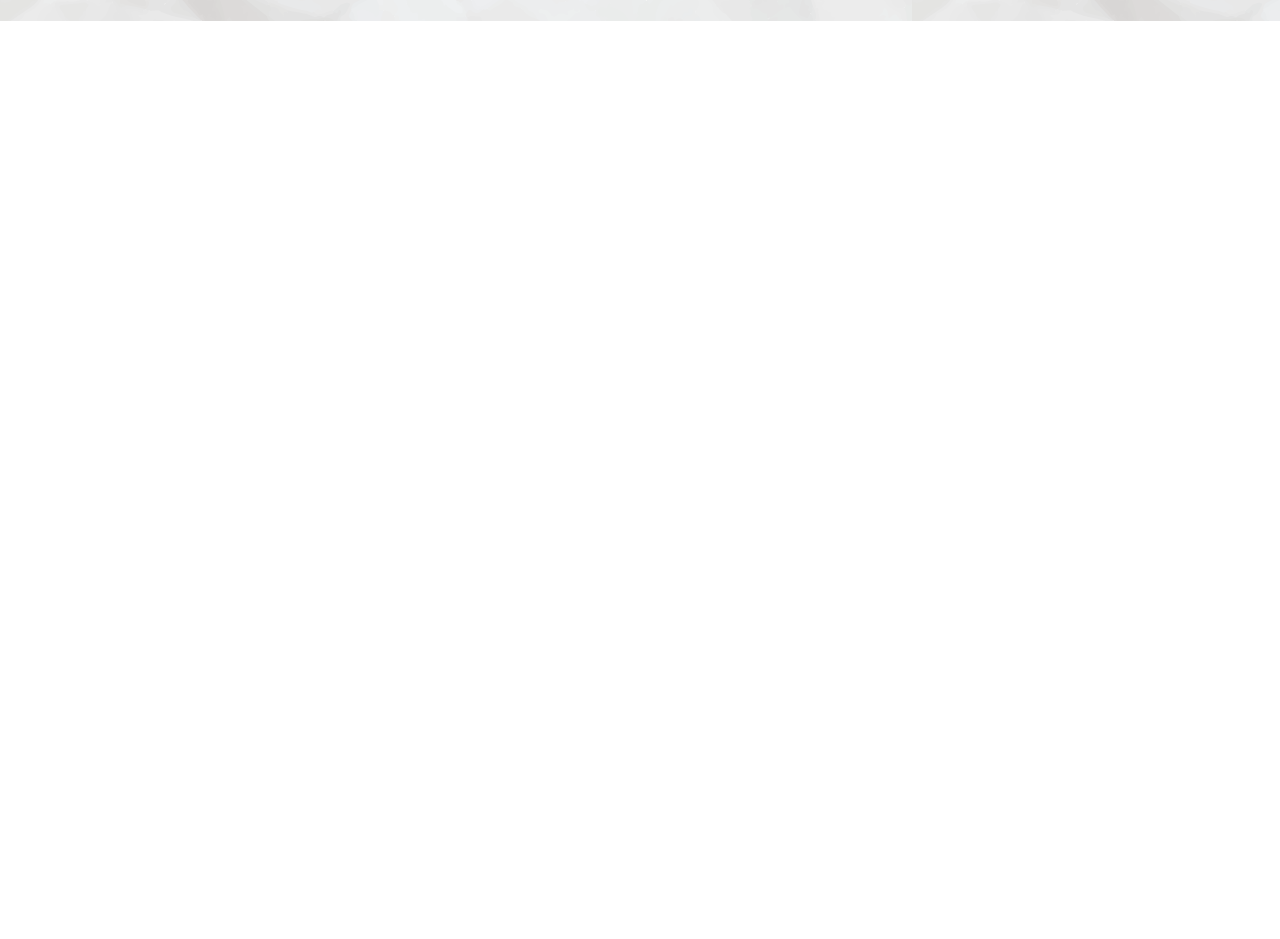
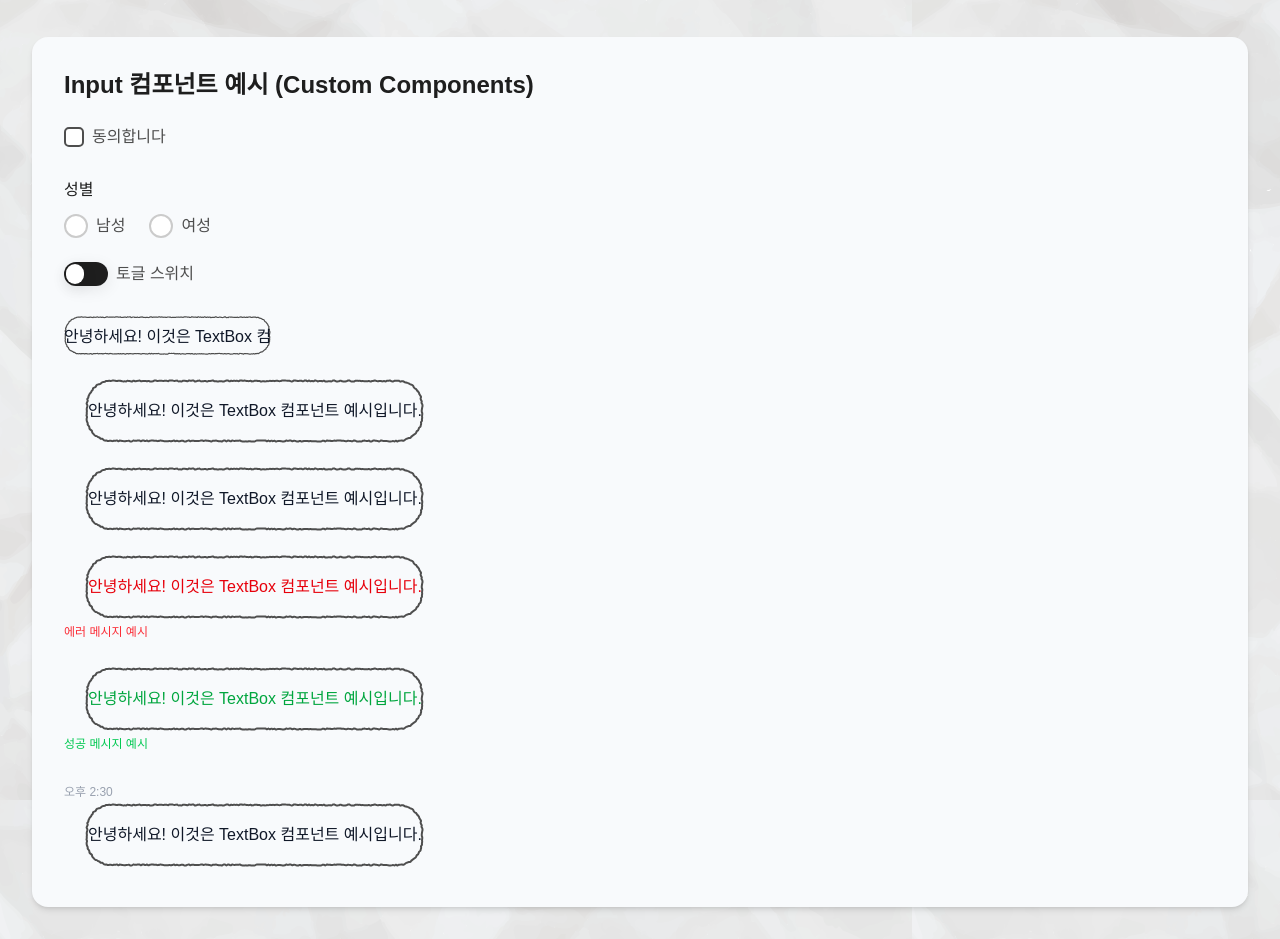
Before and after one commit to pinggyeKing/pinggyeking-frontend, a Next.js app: page /testpage in a window 1280 px wide. Shown: the part 2440-3379 px from the top of the page. Before the commit the page ends 2461 px from the top, so only its background shows below. Built offline with nearby package versions, Linux system fonts and the light colour scheme.

Commit message:
feat: Enhance Dashboard with input components and TextBox functionality for improved user interaction

```diff
--- a/src/app/testpage/page.tsx
+++ b/src/app/testpage/page.tsx
@@ -1,9 +1,23 @@
-"use client";
-import CharacterWithSpeechBubble from "@/components/icons/CharacterWithSpeechBubble";
-import { useEffect, useState } from "react";
+'use client';
+import CharacterWithSpeechBubble from '@/components/icons/CharacterWithSpeechBubble';
+import { useEffect, useState } from 'react';
+import styles from './testpage.module.scss';
+import Checkbox from '@/components/inputs/Checkbox';
+import Radio from '@/components/inputs/Radio';
+import Toggle from '@/components/inputs/Toggle';
+import TextBox from '@/components/inputs/TextBox/TextBox';
 
 function Dashboard() {
   const [fontLoaded, setFontLoaded] = useState<boolean>(false);
+  const [textValue, setTextValue] = useState(
+    '안녕하세요! 이것은 TextBox 컴포넌트 예시입니다.',
+  );
+  const [numberValue, setNumberValue] = useState('');
+  const [checkboxValue, setCheckboxValue] = useState(false);
+  const [radioValue, setRadioValue] = useState('');
+  const [selectValue, setSelectValue] = useState('');
+  const [textareaValue, setTextareaValue] = useState('');
+  const [toggleValue, setToggleValue] = useState(false);
 
   useEffect(() => {
     // 폰트 로딩 상태 확인
@@ -12,10 +26,10 @@ function Dashboard() {
         await document.fonts.ready;
         const fontFaces = Array.from(document.fonts);
         const ownglyphFont = fontFaces.find(
-          (font) => font.family === "Ownglyph PDH"
+          (font) => font.family === 'Ownglyph PDH',
         );
-        setFontLoaded(!!ownglyphFont && ownglyphFont.status === "loaded");
-        console.log("Font loading status:", {
+        setFontLoaded(!!ownglyphFont && ownglyphFont.status === 'loaded');
+        console.log('Font loading status:', {
           ready: true,
           ownglyphFound: !!ownglyphFont,
           status: ownglyphFont?.status,
@@ -25,7 +39,7 @@ function Dashboard() {
           })),
         });
       } catch (error) {
-        console.error("Font loading check failed:", error);
+        console.error('Font loading check failed:', error);
       }
     };
 
@@ -33,24 +47,43 @@ function Dashboard() {
   }, []);
 
   const characters = [
-    "default",
-    "excited",
-    "kidding",
-    "sad",
-    "cute",
-    "cool",
-    "crown",
-    "suit",
+    'default',
+    'excited',
+    'kidding',
+    'sad',
+    'cute',
+    'cool',
+    'crown',
+    'suit',
   ] as const;
 
-  const bubblePositions = ["top", "bottom", "left", "right"] as const;
+  const bubblePositions = ['top', 'bottom', 'left', 'right'] as const;
+
+  const handleTextChange = (e: React.ChangeEvent<HTMLInputElement>) => {
+    setTextValue(e.target.value);
+  };
+  const handleNumberChange = (e: React.ChangeEvent<HTMLInputElement>) => {
+    setNumberValue(e.target.value);
+  };
+  const handleCheckboxChange = (e: React.ChangeEvent<HTMLInputElement>) => {
+    setCheckboxValue(e.target.checked);
+  };
+  const handleRadioChange = (e: React.ChangeEvent<HTMLInputElement>) => {
+    setRadioValue(e.target.value);
+  };
+  const handleSelectChange = (e: React.ChangeEvent<HTMLSelectElement>) => {
+    setSelectValue(e.target.value);
+  };
+  const handleTextareaChange = (e: React.ChangeEvent<HTMLTextAreaElement>) => {
+    setTextareaValue(e.target.value);
+  };
 
   return (
     <div className="p-8 space-y-12">
       <div className="bg-blue-1 p-4 rounded">
         <h1 className="text-2xl font-bold">캐릭터 컴포넌트 테스트</h1>
         <p className="text-sm mt-2">
-          폰트 로딩 상태: {fontLoaded ? "✅ 로드됨" : "❌ 로드 안됨"}
+          폰트 로딩 상태: {fontLoaded ? '✅ 로드됨' : '❌ 로드 안됨'}
         </p>
       </div>
 
@@ -63,7 +96,7 @@ function Dashboard() {
           <div>
             <p className="text-sm text-grey-6 mb-2">Pretendard (기본 폰트):</p>
             <p
-              style={{ fontFamily: "Pretendard, sans-serif", fontSize: "30px" }}
+              style={{ fontFamily: 'Pretendard, sans-serif', fontSize: '30px' }}
             >
               에에... 그게...
             </p>
@@ -75,7 +108,7 @@ function Dashboard() {
             <p
               style={{
                 fontFamily: '"Ownglyph PDH", "Pretendard", sans-serif',
-                fontSize: "30px",
+                fontSize: '30px',
               }}
             >
               에에... 그게...
@@ -85,8 +118,8 @@ function Dashboard() {
             <p className="text-sm text-grey-6 mb-2">CSS 변수 사용:</p>
             <p
               style={{
-                fontFamily: "var(--font-ownglyph-pdh)",
-                fontSize: "30px",
+                fontFamily: 'var(--font-ownglyph-pdh)',
+                fontSize: '30px',
               }}
             >
               에에... 그게...
@@ -190,6 +223,75 @@ function Dashboard() {
           <p className="text-sm text-grey-6">모든 기본값 사용</p>
         </div>
       </div>
+
+      {/* input 컴포넌트 예시 (inputs 폴더 컴포넌트 활용) */}
+      <div className="mt-12 p-8 bg-slate-50 rounded-2xl shadow-md">
+        <h2 className="text-2xl font-bold mb-6">
+          Input 컴포넌트 예시 (Custom Components)
+        </h2>
+        <div className="flex flex-col gap-6">
+          {/* Checkbox 예시 */}
+          <div>
+            <Checkbox
+              checked={checkboxValue}
+              onChange={setCheckboxValue}
+              label="동의합니다"
+              size="medium"
+            />
+          </div>
+          {/* Radio 예시 */}
+          <div className="flex flex-col gap-2">
+            <span className="text-base font-medium mb-1">성별</span>
+            <div className="flex gap-6">
+              <Radio
+                checked={radioValue === 'male'}
+                onChange={() => setRadioValue('male')}
+                label="남성"
+              />
+              <Radio
+                checked={radioValue === 'female'}
+                onChange={() => setRadioValue('female')}
+                label="여성"
+              />
+            </div>
+          </div>
+          {/* Toggle 예시 */}
+          <div>
+            <Toggle
+              checked={toggleValue}
+              onChange={setToggleValue}
+              label="토글 스위치"
+            />
+          </div>
+          {/* TextBox 예시 */}
+          <div className="flex flex-col gap-4">
+            <TextBox
+              value={textValue}
+              status="default"
+              editable
+              onChange={setTextValue}
+            />
+            <TextBox value={textValue} status="clicked" />
+            <TextBox value={textValue} status="inputed" />
+            <TextBox
+              value={textValue}
+              status="error"
+              error="에러 메시지 예시"
+            />
+            <TextBox
+              value={textValue}
+              status="success"
+              success="성공 메시지 예시"
+            />
+            <TextBox
+              value={textValue}
+              status="default"
+              multiline
+              time="오후 2:30"
+            />
+          </div>
+        </div>
+      </div>
     </div>
   );
 }
--- /dev/null
+++ b/src/app/testpage/testpage.module.scss
@@ -0,0 +1,56 @@
+.inputExampleSection {
+  margin-top: 3rem;
+  padding: 2rem;
+  background: #f8fafc;
+  border-radius: 1rem;
+  box-shadow: 0 2px 8px rgba(0, 0, 0, 0.03);
+}
+
+.sectionTitle {
+  font-size: 1.5rem;
+  font-weight: 700;
+  margin-bottom: 1.5rem;
+}
+
+.form {
+  display: flex;
+  flex-direction: column;
+  gap: 1.5rem;
+}
+
+.inputGroup {
+  display: flex;
+  flex-direction: column;
+  gap: 0.5rem;
+}
+
+.label {
+  font-size: 1rem;
+  font-weight: 500;
+  margin-bottom: 0.25rem;
+}
+
+.input,
+.select,
+.textarea {
+  padding: 0.5rem 0.75rem;
+  border: 1px solid #d1d5db;
+  border-radius: 0.5rem;
+  font-size: 1rem;
+  outline: none;
+  transition: border 0.2s;
+}
+
+.input:focus,
+.select:focus,
+.textarea:focus {
+  border-color: #2563eb;
+}
+
+.radioLabel {
+  display: inline-flex;
+  align-items: center;
+  gap: 0.25rem;
+  margin-right: 1.5rem;
+  font-size: 1rem;
+}
--- a/src/components/inputs/TextBox/TextBox.tsx
+++ b/src/components/inputs/TextBox/TextBox.tsx
@@ -1,15 +1,23 @@
-import React from 'react';
+import React, { useState } from 'react';
 import { TextBoxStatusProps } from './types';
 
+interface EditableTextBoxProps extends TextBoxStatusProps {
+  editable?: boolean;
+  onChange?: (value: string) => void;
+}
+
 const statusStyle = {
-  default: 'bg-white border-gray-300 text-gray-900',
-  clicked: 'bg-gray-50 border-gray-800 text-gray-900',
-  inputed: 'bg-white border-gray-800 text-gray-900',
-  error: 'bg-white border-red-500 text-red-600',
-  success: 'bg-white border-green-500 text-green-600',
+  default: 'text-gray-900',
+  clicked: 'text-gray-900',
+  inputed: 'text-gray-900',
+  error: 'text-red-600',
+  success: 'text-green-600',
 };
 
-const TextBox: React.FC<TextBoxStatusProps> = ({
+const borderStyle =
+  "bg-[url('/icons/wavy-border-input.svg')] bg-no-repeat bg-contain bg-center overflow-hidden min-h-[40px] min-w-[120px] max-w-full max-h-[220px]";
+
+const TextBox: React.FC<EditableTextBoxProps> = ({
   value,
   author = 'you',
   multiline = false,
@@ -18,8 +26,20 @@ const TextBox: React.FC<TextBoxStatusProps> = ({
   error,
   success,
   className = '',
+  editable = false,
+  onChange,
 }) => {
   const isMe = author === 'me';
+  const [isFocused, setIsFocused] = useState(false);
+  const effectiveStatus = editable && isFocused ? 'clicked' : status;
+
+  const handleKeyDown = (e: React.KeyboardEvent<HTMLDivElement>) => {
+    if (!editable) return;
+    if (e.key === 'Enter' || e.key === ' ') {
+      setIsFocused(true);
+    }
+  };
+
   return (
     <div
       className={`flex ${
@@ -27,26 +47,56 @@ const TextBox: React.FC<TextBoxStatusProps> = ({
       } w-full mb-2 ${className}`}
       aria-label={isMe ? '내 메시지' : '상대 메시지'}
     >
-      <div
-        className={`flex flex-col max-w-[80%] ${
-          isMe ? 'items-end' : 'items-start'
-        }`}
-      >
+      <div className={`max-w-[80%] ${isMe ? 'items-end' : 'items-start'}`}>
         {time && (
           <span className="text-xs text-gray-400 mb-1" aria-label="메시지 시간">
             {time}
           </span>
         )}
         <div
-          className={`rounded-2xl px-4 py-2 shadow text-base font-medium whitespace-pre-line border-2 min-h-[40px] transition-colors duration-150
-            ${statusStyle[status]}
-            ${multiline ? 'min-h-[60px]' : ''}
-            ${isMe ? 'bg-gray-100' : ''}
-          `}
-          tabIndex={0}
-          aria-label={value}
+          className={`relative ${borderStyle} flex items-center`}
+          style={{ boxSizing: 'border-box' }}
         >
-          {value}
+          {editable ? (
+            multiline ? (
+              <textarea
+                className={`w-full h-full bg-transparent border-none outline-none resize-none text-base font-medium min-h-[60px] transition-colors duration-150 ${statusStyle[effectiveStatus]} text-left self-center`}
+                value={value}
+                onChange={(e) => onChange && onChange(e.target.value)}
+                aria-label="메시지 입력"
+                rows={4}
+                onFocus={() => setIsFocused(true)}
+                onBlur={() => setIsFocused(false)}
+                placeholder="메시지를 입력하세요"
+                tabIndex={0}
+                style={{ boxSizing: 'border-box' }}
+              />
+            ) : (
+              <input
+                className={`w-full h-full bg-transparent border-none outline-none text-base font-medium min-h-[40px] transition-colors duration-150 ${statusStyle[effectiveStatus]} text-left self-center`}
+                value={value}
+                onChange={(e) => onChange && onChange(e.target.value)}
+                aria-label="메시지 입력"
+                type="text"
+                onFocus={() => setIsFocused(true)}
+                onBlur={() => setIsFocused(false)}
+                placeholder="메시지를 입력하세요"
+                tabIndex={0}
+                style={{ boxSizing: 'border-box' }}
+              />
+            )
+          ) : (
+            <div
+              className={`w-full h-full py-5 px-6  bg-transparent border-none outline-none text-base font-medium whitespace-pre-line min-h-[40px] transition-colors duration-150 ${statusStyle[status]} text-left self-center`}
+              tabIndex={0}
+              aria-label={value}
+              role="textbox"
+              onKeyDown={handleKeyDown}
+              style={{ boxSizing: 'border-box' }}
+            >
+              {value}
+            </div>
+          )}
         </div>
         {error && status === 'error' && (
           <span className="text-xs text-red-500 mt-1" aria-live="polite">
```
Also changed, not shown: public/icons/wavy-border-input.svg (added).
